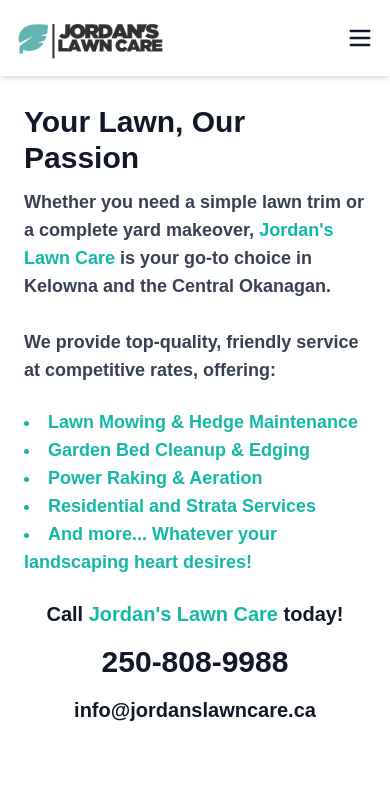
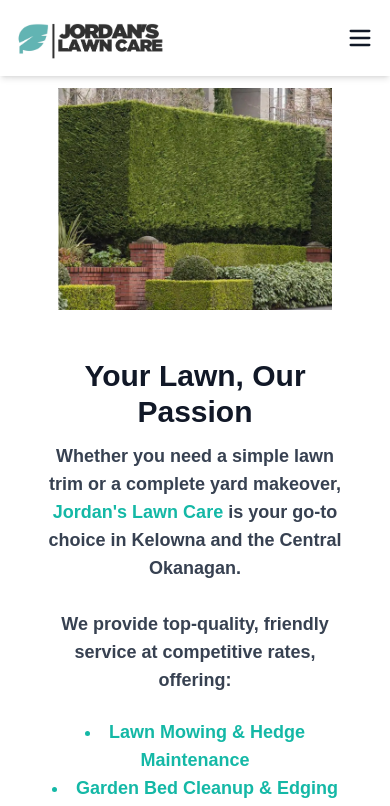
Before and after one commit to jordwan/jordans-lawn-care, a Next.js app: page / in a window 390 px wide. Shown: the top 806 px of the page. Built offline with nearby package versions, Linux system fonts and the light colour scheme; a web font is replaced by a local one.

Commit message:
change mobile layout

```diff
--- a/src/app/page.tsx
+++ b/src/app/page.tsx
@@ -1,15 +1,12 @@
 import React from "react";
-// import Image from "next/image";
 import Navbar from "@/components/Navbar";
-import { Hero } from "@/components/Hero";
-import { Hero2 } from "@/components/Hero2";
+import { HeroSection } from "@/components/HeroSection";
 
 const HomePage = () => {
   return (
     <div>
       <Navbar />
-      <Hero2 />
-      <Hero />
+      <HeroSection />
     </div>
   );
 };
--- /dev/null
+++ b/src/components/HeroSection.tsx
@@ -0,0 +1,72 @@
+import React from "react";
+import Image from "next/image";
+import jlcLogo from "../assets/hedge.jpg";
+
+export const Hero = () => {
+  return (
+    <a href="mailto:info@jordanslawncare.ca?subject=Lawn Care Inquiry">
+      <div className="flex justify-center">
+        <Image
+          src={jlcLogo}
+          alt="JLC Logo"
+          className="w-[80%] max-w-[450px] md:max-w-[200px] lg:max-w-[900px] h-auto"
+        />
+      </div>
+    </a>
+  );
+};
+
+export const Hero2 = () => {
+  return (
+    <div className="max-w-4xl text-center md:text-left pt-10 px-6">
+      <h1 className="text-3xl md:text-4xl font-extrabold text-gray-900">
+        Your Lawn, Our Passion
+      </h1>
+      <p className="mt-3 text-lg md:text-xl font-bold text-gray-700">
+        Whether you need a simple lawn trim or a complete yard makeover,
+        <span className="text-teal-500 font-black">
+          {" "}
+          Jordan&apos;s Lawn Care{" "}
+        </span>
+        is your go-to choice in Kelowna and the Central Okanagan.
+        <br />
+        <br />
+        We provide top-quality, friendly service at competitive rates, offering:
+      </p>
+
+      <ul className="mt-6 text-lg md:text-xl font-black text-teal-500 list-disc list-inside">
+        <li>Lawn Mowing & Hedge Maintenance</li>
+        <li>Garden Bed Cleanup & Edging</li>
+        <li>Power Raking & Aeration</li>
+        <li>Residential and Strata Services</li>
+        <li>And more... Whatever your landscaping heart desires!</li>
+      </ul>
+
+      <p className="mt-6 text-xl font-black text-gray-900">
+        Call <span className="text-teal-500">Jordan&apos;s Lawn Care</span>{" "}
+        today!
+      </p>
+      <p className="mt-4 text-3xl font-bold text-gray-900">
+        <a href="tel:250-808-8888"> 250-808-9988 </a>
+      </p>
+      <p className="mt-4 text-xl font-bold text-gray-900">
+        <a href="mailto:info@jordanslawncare.ca?subject=Lawn Care Inquiry">
+          info@jordanslawncare.ca
+        </a>
+      </p>
+    </div>
+  );
+};
+
+export const HeroSection = () => {
+  return (
+    <div className="flex flex-col md:flex-row items-center justify-center gap-2 px-6 py-16">
+      <div className="md:w-1/2 flex justify-center">
+        <Hero />
+      </div>
+      <div className="md:w-1/2">
+        <Hero2 />
+      </div>
+    </div>
+  );
+};
```
